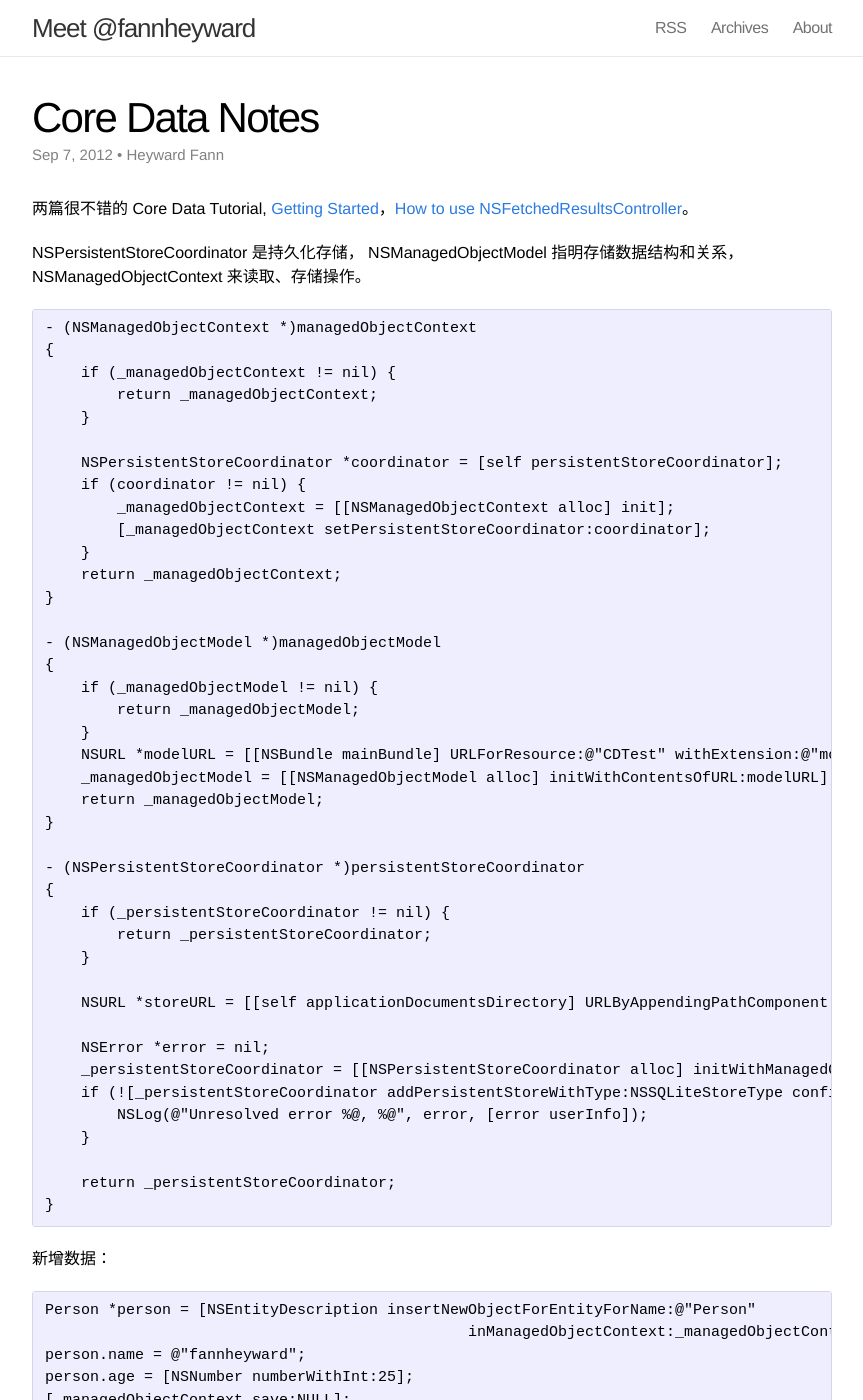
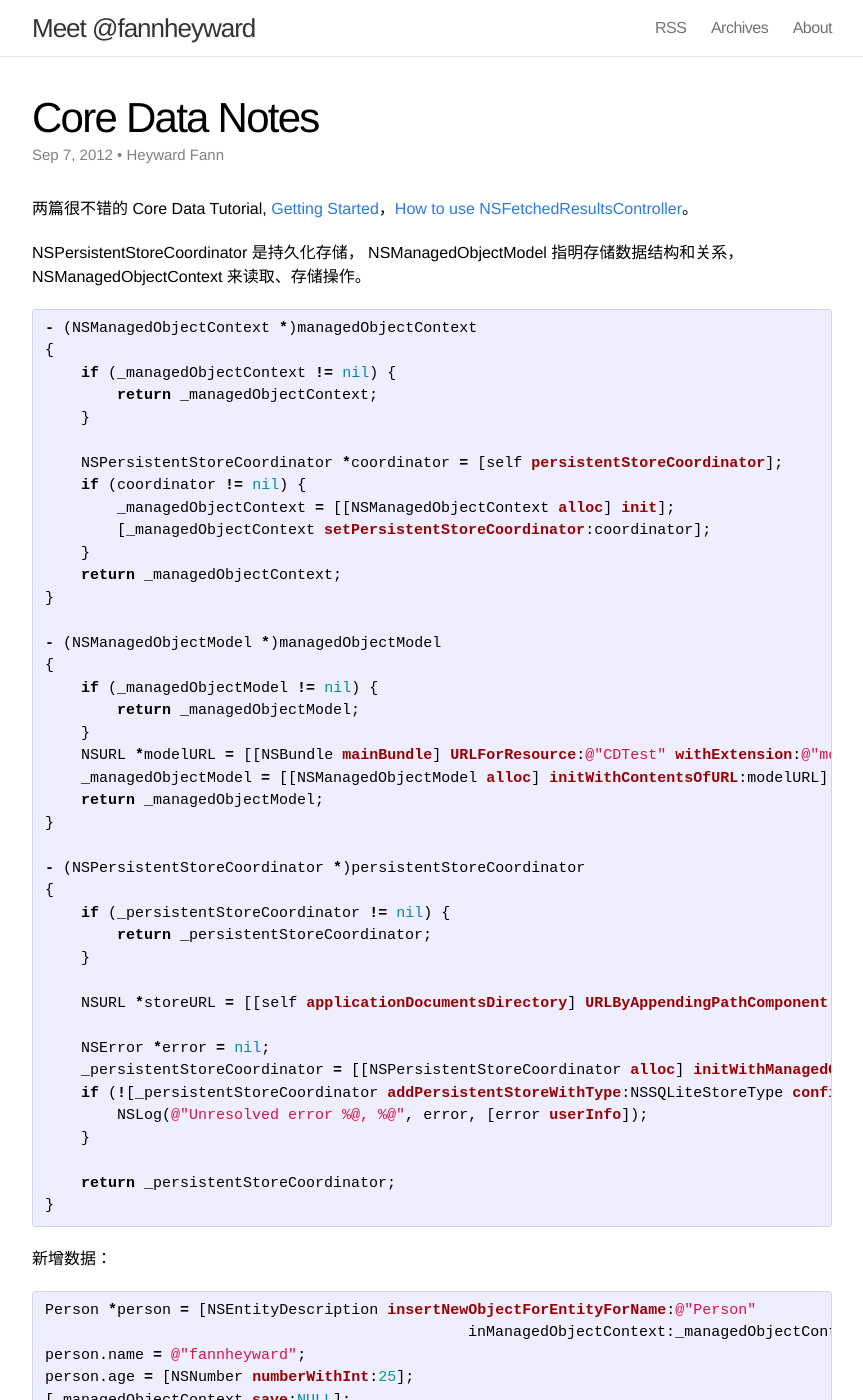
Before and after one commit to fannheyward/fannheyward.github.io, a Jekyll site: the page built from _posts/2012-09-07-core-data-notes.markdown, in a window 1280 px wide and 1400 px high. Shown: the whole window, without its empty margins (208-1071 px from the left). Built offline with Jekyll 4.4.1, drawn with Linux system fonts in a browser that asks for light colours; Markdown is read by kramdown in place of the engine named in the settings; some of the changed text lies outside the part shown.

Commit message:
code highlight

````diff
--- a/_posts/2012-07-13-multiple-select-in-uitaleview.markdown
+++ b/_posts/2012-07-13-multiple-select-in-uitaleview.markdown
@@ -9,7 +9,7 @@ categories: [Dev]
 
 `[_rootTable setEditing:YES animated:YES];` 进入多选，然后实现 delegate：
 
-```
+```objc
 - (UITableViewCellEditingStyle)tableView:(UITableView *)tableView editingStyleForRowAtIndexPath:(NSIndexPath *)indexPath
 {
 	// 关键所在
--- a/_posts/2012-08-01-ios-background-task-notes.markdown
+++ b/_posts/2012-08-01-ios-background-task-notes.markdown
@@ -9,7 +9,7 @@ iOS 4+ 支持 audio、location、voip 后台常驻任务，除此以外 App 还
 
 注册消息通知，或者直接实现 `- (applicationDidEnterBackground:(UIApplication *)application` delegate。
 
-```
+```objc
 [[NSNotificationCenter defaultCenter] addObserver:self
                                          selector:@selector(appDidEnterBackground)
                                              name:UIApplicationDidEnterBackgroundNotification
@@ -18,7 +18,7 @@ iOS 4+ 支持 audio、location、voip 后台常驻任务，除此以外 App 还
 
 向系统申请 background task 并执行：
 
-```
+```objc
 - (void)appDidEnterBackground
 {
     if (![UIDevice currentDevice].multitaskingSupported) {
--- a/_posts/2012-09-07-core-data-notes.markdown
+++ b/_posts/2012-09-07-core-data-notes.markdown
@@ -9,7 +9,7 @@ categories: [Dev]
 
 NSPersistentStoreCoordinator 是持久化存储， NSManagedObjectModel 指明存储数据结构和关系，NSManagedObjectContext 来读取、存储操作。
 
-```
+``` objc
 - (NSManagedObjectContext *)managedObjectContext
 {
     if (_managedObjectContext != nil) {
@@ -54,7 +54,7 @@ NSPersistentStoreCoordinator 是持久化存储， NSManagedObjectModel 指明
 
 新增数据：
 
-```
+```objc
 Person *person = [NSEntityDescription insertNewObjectForEntityForName:@"Person"
                                                inManagedObjectContext:_managedObjectContext];
 person.name = @"fannheyward";
@@ -64,7 +64,7 @@ person.age = [NSNumber numberWithInt:25];
 
 通过 NSFetchRequest 查找，配合 NSPredicate 对数据进行过滤判断：
 
-```
+```objc
 NSFetchRequest *request = [[NSFetchRequest alloc] initWithEntityName:@"Person"];
 request.predicate = [NSPredicate predicateWithFormat:@"age == %@", age];;
 NSArray *arr = [_managedObjectContext executeFetchRequest:request error:NULL];
@@ -75,7 +75,7 @@ for (NSManagedObject *obj in arr) {
 
 NSFetchedResultsController 和 UITableView 做了很好的整合，可以根据 tableView 位置进行动态查询取数据。比如一共 100 个 cell，传统方式需要一次性全部拿到 DataSource 数据到内存，数据量过大的话会占用不少内存；用 NSFetchedResultsController 可以设置一次取数据的大小，然后根据滑动位置动态读取数据。
 
-```
+```objc
 - (NSFetchedResultsController *)fetchController
 {
     if (_fetchController != nil) {
@@ -109,7 +109,7 @@ NSFetchedResultsController 和 UITableView 做了很好的整合，可以根据
 
 和 UITableView 的整合：
 
-```
+```objc
 - (NSInteger)tableView:(UITableView *)tableView numberOfRowsInSection:(NSInteger)section
 {
     id <NSFetchedResultsSectionInfo> info = [[_fetchController sections] objectAtIndex:section];
--- a/_posts/2014-01-03-grunt-serve-with-proxy.markdown
+++ b/_posts/2014-01-03-grunt-serve-with-proxy.markdown
@@ -11,7 +11,7 @@ categories: [Dev]
 
 下载安装：`npm install grunt-connect-proxy --save-dev`，在 `Gruntfile.js` 添加 `grunt.loadNpmTasks('grunt-connect-proxy');` 启用。修改 `connect` 段设置，添加 `proxies` 和 livereload - middleware：
 
-```
+```js
 grunt.initConfig({
     connect: {
       options: {
@@ -64,7 +64,7 @@ grunt.initConfig({
 
 在 `serve` 任务下添加 `configureProxies`，注意要加在 `connect` 任务前：
 
-```
+```js
 grunt.registerTask('serve', function (target) {
   if (target === 'dist') {
     return grunt.task.run(['build', 'connect:dist:keepalive']);
````
